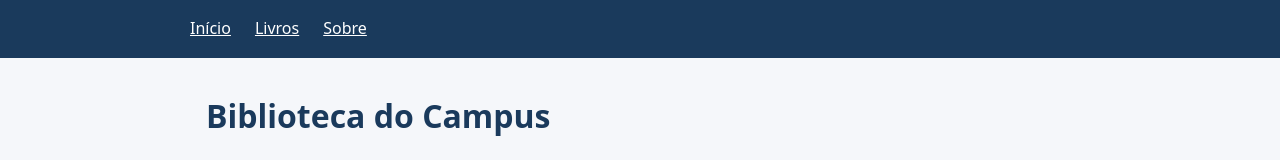
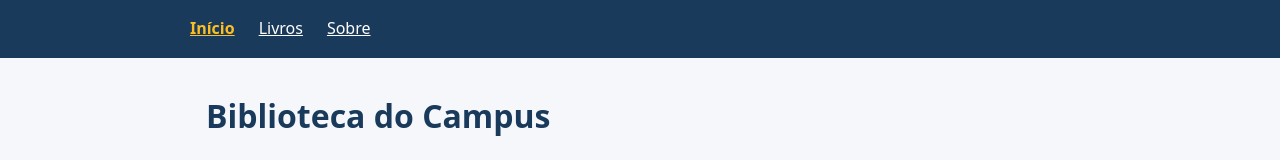
Before and after one commit to Ju2306/biblioteca, a Next.js app: page / in a window 1280 px wide. Shown: the top 160 px of the page. Built offline with nearby package versions, Linux system fonts and the light colour scheme.

Commit message:
destacar item do menu

```diff
--- a/src/components/Cabecalho.js
+++ b/src/components/Cabecalho.js
@@ -1,12 +1,11 @@
-import Link from 'next/link';
-
+import LinkMenu from "./LinkMenu";
 export default function Cabecalho(){
     return(
         <header style={{ background: '#1a3a5c', padding: '1rem'}}>
             <nav style={{ display: 'flex', gap: '1.5rem', maxWidth: 900, margin: '0 auto' }}>
-                <Link href="/" style={{ color: 'white' }}>Início</Link>
-                <Link href="/livros" style={{ color: 'white' }}>Livros</Link>
-                <Link href="/sobre" style={{ color: 'white' }}>Sobre</Link>
+                <LinkMenu href="/">Início</LinkMenu>
+                <LinkMenu href="/livros">Livros</LinkMenu>
+                <LinkMenu href="/sobre">Sobre</LinkMenu>
             </nav>
         </header>
     )
```
